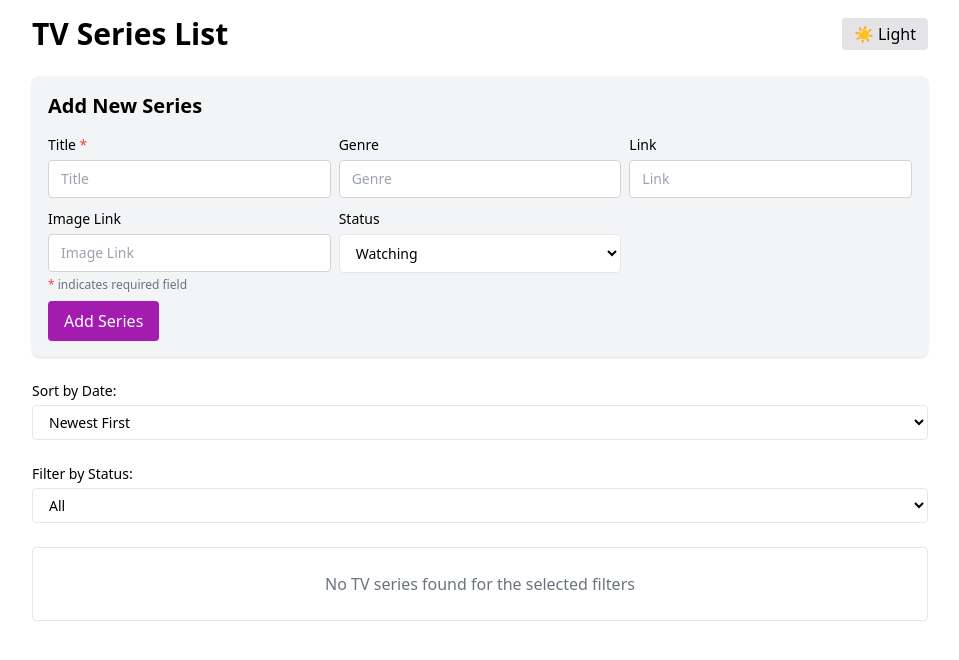
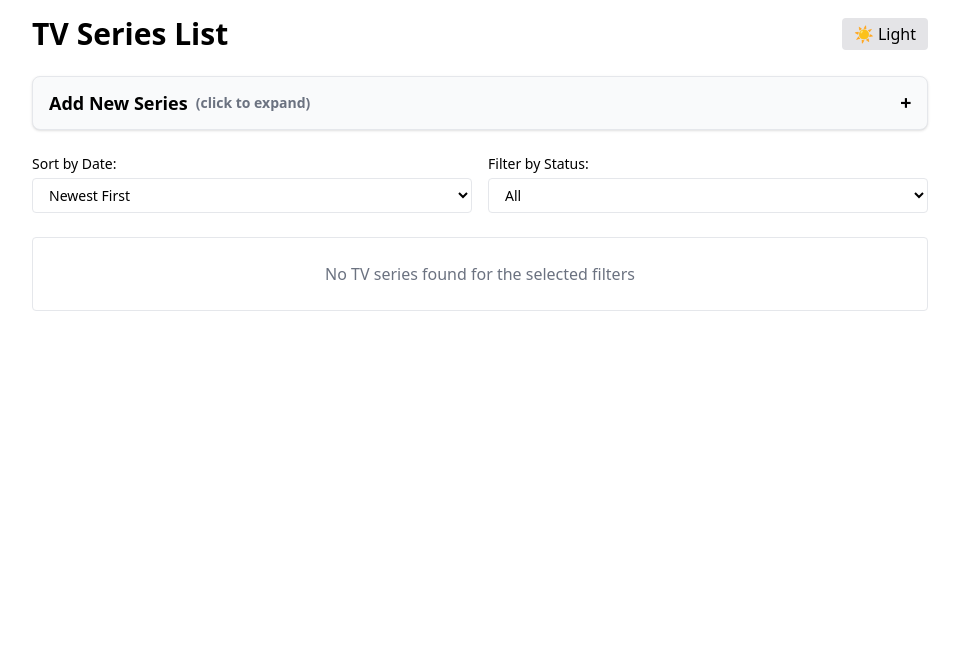
Before and after one commit to mirrerror/SimpleTVSeriesList, a React (Vite) app in the folder simple-tv-series-list/: page / in a window 1280 px wide. Shown: the top 660 px of the page, without its empty margins (160-1119 px from the left). Built offline with nearby package versions, Linux system fonts and the light colour scheme.

Commit message:
improve the page design, make it more compact

```diff
--- a/simple-tv-series-list/src/components/TVSeriesForm.jsx
+++ b/simple-tv-series-list/src/components/TVSeriesForm.jsx
@@ -11,6 +11,7 @@ export default function TVSeriesForm({ onAdd, editSeries, onUpdate, isMobile })
     const [editId, setEditId] = useState(null)
     const [errors, setErrors] = useState({})
     const [dateAdded, setDateAdded] = useState('')
+    const [isExpanded, setIsExpanded] = useState(false)
 
     useEffect(() => {
         if (editSeries) {
@@ -22,6 +23,7 @@ export default function TVSeriesForm({ onAdd, editSeries, onUpdate, isMobile })
             setIsEditing(true)
             setEditId(editSeries.id)
             setDateAdded(editSeries.dateAdded || '')
+            setIsExpanded(true)
         }
     }, [editSeries])
 
@@ -35,6 +37,7 @@ export default function TVSeriesForm({ onAdd, editSeries, onUpdate, isMobile })
         setEditId(null)
         setDateAdded('')
         setErrors({})
+        setIsExpanded(false)
     }
 
     const validateUrls = () => {
@@ -44,7 +47,7 @@ export default function TVSeriesForm({ onAdd, editSeries, onUpdate, isMobile })
             try {
                 new URL(link)
             } catch {
-                setErrors(prev => ({ ...prev, link: 'Please enter a valid URL for the Link field.' }))
+                setErrors(prev => ({ ...prev, link: 'Invalid URL' }))
                 result = false
             }
         }
@@ -53,7 +56,7 @@ export default function TVSeriesForm({ onAdd, editSeries, onUpdate, isMobile })
             try {
                 new URL(imageLink)
             } catch {
-                setErrors(prev => ({ ...prev, imageLink: 'Please enter a valid URL for the Image Link field.' }))
+                setErrors(prev => ({ ...prev, imageLink: 'Invalid URL' }))
                 result = false
             }
         }
@@ -67,7 +70,7 @@ export default function TVSeriesForm({ onAdd, editSeries, onUpdate, isMobile })
         switch (field) {
             case 'title':
                 if (!value.trim()) {
-                    newErrors.title = 'Title is required.'
+                    newErrors.title = 'Required'
                 } else {
                     delete newErrors.title
                 }
@@ -78,7 +81,7 @@ export default function TVSeriesForm({ onAdd, editSeries, onUpdate, isMobile })
                         new URL(value)
                         delete newErrors.link
                     } catch {
-                        newErrors.link = 'Please enter a valid URL for the Link field.'
+                        newErrors.link = 'Invalid URL'
                     }
                 } else {
                     delete newErrors.link
@@ -90,7 +93,7 @@ export default function TVSeriesForm({ onAdd, editSeries, onUpdate, isMobile })
                         new URL(value)
                         delete newErrors.imageLink
                     } catch {
-                        newErrors.imageLink = 'Please enter a valid URL for the Image Link field.'
+                        newErrors.imageLink = 'Invalid URL'
                     }
                 } else {
                     delete newErrors.imageLink
@@ -107,7 +110,7 @@ export default function TVSeriesForm({ onAdd, editSeries, onUpdate, isMobile })
         e.preventDefault()
 
         if (!title.trim()) {
-            setErrors(prev => ({ ...prev, title: 'Title is required.' }))
+            setErrors(prev => ({ ...prev, title: 'Required' }))
             return
         }
 
@@ -148,55 +151,74 @@ export default function TVSeriesForm({ onAdd, editSeries, onUpdate, isMobile })
         }
     }
 
+    const toggleExpand = () => {
+        setIsExpanded(!isExpanded)
+    }
+
     return (
-        <form onSubmit={handleSubmit} className="mb-4 sm:mb-6 p-3 sm:p-4 bg-gray-100 dark:bg-zinc-800 rounded-lg shadow">
-            <h2 className="text-lg sm:text-xl font-bold mb-2 sm:mb-3">
+        <div className="mb-4 bg-gray-50 dark:bg-zinc-800 rounded-lg shadow border border-gray-200 dark:border-zinc-700 overflow-hidden">
+            <div
+                className="px-4 py-3 flex justify-between items-center cursor-pointer transition-colors hover:bg-gray-100 dark:hover:bg-zinc-700"
+                onClick={!isEditing ? toggleExpand : undefined}
+            >
+                <h2 className="text-lg font-bold flex items-center">
                     {isEditing ? 'Edit Series' : 'Add New Series'}
+                    {!isEditing && (
+                        <span className="ml-2 text-sm text-gray-500 dark:text-gray-400">
+                            {isExpanded ? '(click to collapse)' : '(click to expand)'}
+                        </span>
+                    )}
                 </h2>
-            <div className="grid gap-2 grid-cols-1 sm:grid-cols-2 md:grid-cols-3">
-                <div className="space-y-1">
-                    <label className="text-sm font-medium">
+                {!isEditing && (
+                    <button
+                        type="button"
+                        className="text-xl font-bold transition-transform duration-200 ease-in-out"
+                        style={{ transform: isExpanded ? 'rotate(0deg)' : 'rotate(90deg)' }}
+                        onClick={(e) => {
+                            e.stopPropagation();
+                            toggleExpand();
+                        }}
+                    >
+                        {isExpanded ? '−' : '+'}
+                    </button>
+                )}
+            </div>
+
+            <div
+                className="overflow-hidden transition-all duration-300 ease-in-out"
+                style={{
+                    maxHeight: isExpanded ? '500px' : '0',
+                    opacity: isExpanded ? 1 : 0
+                }}
+            >
+                <form onSubmit={handleSubmit} className="px-4 pb-4">
+                    <div className="grid gap-x-3 gap-y-2">
+                        <div className="grid grid-cols-12 gap-3">
+                            <div className="col-span-6 sm:col-span-5">
+                                <label className="text-xs font-medium">
                                     Title <span className="text-red-500">*</span>
                                 </label>
                                 <input
                                     type="text" placeholder="Title"
                                     value={title} onChange={(e) => { setTitle(e.target.value); validateField('title', e.target.value) }}
-                        className={`border rounded px-3 py-2 w-full bg-white dark:bg-zinc-700 dark:border-zinc-600 dark:text-white text-sm ${errors.title ? '!border-red-500' : 'border-zinc-300'}`}
+                                    className={`border rounded px-2 py-1 w-full bg-white dark:bg-zinc-700 dark:border-zinc-600 dark:text-white text-sm ${errors.title ? '!border-red-500' : 'border-zinc-300'}`}
                                 />
                                 {errors.title && <p className="text-xs text-red-500">{errors.title}</p>}
                             </div>
-                <div className="space-y-1">
-                    <label className="text-sm font-medium">Genre</label>
+                            <div className="col-span-3 sm:col-span-4">
+                                <label className="text-xs font-medium">Genre</label>
                                 <input
                                     type="text" placeholder="Genre"
                                     value={genre} onChange={(e) => { setGenre(e.target.value); validateField('genre', e.target.value) }}
-                        className={`border rounded px-3 py-2 w-full bg-white dark:bg-zinc-700 dark:border-zinc-600 dark:text-white text-sm ${errors.genre ? '!border-red-500' : 'border-zinc-300'}`}
+                                    className={`border rounded px-2 py-1 w-full bg-white dark:bg-zinc-700 dark:border-zinc-600 dark:text-white text-sm ${errors.genre ? '!border-red-500' : 'border-zinc-300'}`}
                                 />
                                 {errors.genre && <p className="text-xs text-red-500">{errors.genre}</p>}
                             </div>
-                <div className="space-y-1">
-                    <label className="text-sm font-medium">Link</label>
-                    <input
-                        type="text" placeholder="Link"
-                        value={link} onChange={(e) => { setLink(e.target.value); validateField('link', e.target.value) }}
-                        className={`border rounded px-3 py-2 w-full bg-white dark:bg-zinc-700 dark:border-zinc-600 dark:text-white text-sm ${errors.link ? '!border-red-500' : 'border-zinc-300'}`}
-                    />
-                    {errors.link && <p className="text-xs text-red-500">{errors.link}</p>}
-                </div>
-                <div className="space-y-1">
-                    <label className="text-sm font-medium">Image Link</label>
-                    <input
-                        type="text" placeholder="Image Link"
-                        value={imageLink} onChange={(e) => { setImageLink(e.target.value); validateField('imageLink', e.target.value) }}
-                        className={`border rounded px-3 py-2 w-full bg-white dark:bg-zinc-700 dark:border-zinc-600 dark:text-white text-sm ${errors.imageLink ? '!border-red-500' : 'border-zinc-300'}`}
-                    />
-                    {errors.imageLink && <p className="text-xs text-red-500">{errors.imageLink}</p>}
-                </div>
-                <div className="space-y-1">
-                    <label className="text-sm font-medium">Status</label>
+                            <div className="col-span-3">
+                                <label className="text-xs font-medium">Status</label>
                                 <select
                                     value={status} onChange={e => setStatus(e.target.value)}
-                        className="border rounded px-3 py-2 w-full bg-white dark:bg-zinc-700 dark:border-zinc-600 dark:text-white text-sm"
+                                    className="border rounded px-2 py-1 w-full bg-white dark:bg-zinc-700 dark:border-zinc-600 dark:text-white text-sm"
                                 >
                                     <option>Watching</option>
                                     <option>Watched</option>
@@ -204,28 +226,48 @@ export default function TVSeriesForm({ onAdd, editSeries, onUpdate, isMobile })
                                 </select>
                             </div>
                         </div>
-            <div className="mt-1 mb-2">
-                <p className="text-xs text-gray-500 dark:text-gray-400">
-                    <span className="text-red-500">*</span> indicates required field
-                </p>
+
+                        <div className="grid grid-cols-12 gap-3 items-start">
+                            <div className="col-span-6">
+                                <label className="text-xs font-medium">Image Link</label>
+                                <input
+                                    type="text" placeholder="Image URL"
+                                    value={imageLink} onChange={(e) => { setImageLink(e.target.value); validateField('imageLink', e.target.value) }}
+                                    className={`border rounded px-2 py-1 w-full bg-white dark:bg-zinc-700 dark:border-zinc-600 dark:text-white text-sm ${errors.imageLink ? '!border-red-500' : 'border-zinc-300'}`}
+                                />
+                                {errors.imageLink && <p className="text-xs text-red-500">{errors.imageLink}</p>}
                             </div>
-            <div className="flex gap-2 mt-2">
-                <button
-                    type="submit"
-                    className="px-3 sm:px-4 py-1.5 sm:py-2 bg-fuchsia-700 text-white rounded hover:bg-amber-500 text-sm sm:text-base font-medium transition"
-                >
-                    {isEditing ? 'Update Series' : 'Add Series'}
-                </button>
+                            <div className="col-span-6">
+                                <label className="text-xs font-medium">Link</label>
+                                <input
+                                    type="text" placeholder="Website URL"
+                                    value={link} onChange={(e) => { setLink(e.target.value); validateField('link', e.target.value) }}
+                                    className={`border rounded px-2 py-1 w-full bg-white dark:bg-zinc-700 dark:border-zinc-600 dark:text-white text-sm ${errors.link ? '!border-red-500' : 'border-zinc-300'}`}
+                                />
+                                {errors.link && <p className="text-xs text-red-500">{errors.link}</p>}
+                            </div>
+                        </div>
+                    </div>
+
+                    <div className="flex justify-end gap-2 mt-3">
                         {isEditing && (
                             <button
                                 type="button"
                                 onClick={handleCancel}
-                        className="px-3 sm:px-4 py-1.5 sm:py-2 bg-gray-500 text-white rounded hover:bg-gray-600 text-sm sm:text-base font-medium transition"
+                                className="px-3 py-1 bg-gray-500 text-white rounded hover:bg-gray-600 text-sm font-medium transition"
                             >
                                 Cancel
                             </button>
                         )}
+                        <button
+                            type="submit"
+                            className="px-3 py-1 bg-fuchsia-700 text-white rounded hover:bg-fuchsia-600 text-sm font-medium transition"
+                        >
+                            {isEditing ? 'Update' : 'Add'}
+                        </button>
                     </div>
                 </form>
+            </div>
+        </div>
     )
 }
--- a/simple-tv-series-list/src/components/TVSeriesList.jsx
+++ b/simple-tv-series-list/src/components/TVSeriesList.jsx
@@ -117,7 +117,8 @@ export default function TVSeriesList({ series, onRate, onRemove, onEdit, isMobil
 
     return (
         <div className="space-y-4 sm:space-y-6">
-            <div className="mb-4">
+            <div className="flex flex-wrap gap-4">
+                <div className="w-full sm:w-auto sm:flex-1">
                     <label className="block text-sm font-medium">Sort by Date:</label>
                     <select
                         value={sortOrder}
@@ -129,7 +130,7 @@ export default function TVSeriesList({ series, onRate, onRemove, onEdit, isMobil
                     </select>
                 </div>
 
-            <div className="mb-4">
+                <div className="w-full sm:w-auto sm:flex-1">
                     <label className="block text-sm font-medium">Filter by Status:</label>
                     <select
                         value={statusFilter}
@@ -142,6 +143,7 @@ export default function TVSeriesList({ series, onRate, onRemove, onEdit, isMobil
                         <option value="Plan to Watch">Plan to Watch</option>
                     </select>
                 </div>
+            </div>
 
             {noSeriesFound ? (
                 <div className="text-center p-6 border rounded dark:border-zinc-700">
@@ -149,19 +151,6 @@ export default function TVSeriesList({ series, onRate, onRemove, onEdit, isMobil
                 </div>
             ) : (
                 <>
-                    {watchedSeries.length > 0 && (
-                        <div>
-                            <h2 className="text-xl sm:text-2xl font-bold mb-2 sm:mb-3 border-b pb-2 dark:border-zinc-700">
-                                Watched Series
-                            </h2>
-                            <div className="grid gap-3 sm:gap-4 grid-cols-1 sm:grid-cols-2 lg:grid-cols-3">
-                                {watchedSeries.map(s => (
-                                    <SeriesCard key={s.id} series={s} onRemove={onRemove} onEdit={onEdit} />
-                                ))}
-                            </div>
-                        </div>
-                    )}
-
                     {otherSeries.length > 0 && (
                         <div>
                             <h2 className="text-xl sm:text-2xl font-bold mb-2 sm:mb-3 border-b pb-2 dark:border-zinc-700">
@@ -174,6 +163,19 @@ export default function TVSeriesList({ series, onRate, onRemove, onEdit, isMobil
                             </div>
                         </div>
                     )}
+
+                    {watchedSeries.length > 0 && (
+                        <div className="mt-6">
+                            <h2 className="text-xl sm:text-2xl font-bold mb-2 sm:mb-3 border-b pb-2 dark:border-zinc-700">
+                                Watched Series
+                            </h2>
+                            <div className="grid gap-3 sm:gap-4 grid-cols-1 sm:grid-cols-2 lg:grid-cols-3">
+                                {watchedSeries.map(s => (
+                                    <SeriesCard key={s.id} series={s} onRemove={onRemove} onEdit={onEdit} />
+                                ))}
+                            </div>
+                        </div>
+                    )}
                 </>
             )}
         </div>
```
Lines whose indentation alone changed are shown as unchanged.
